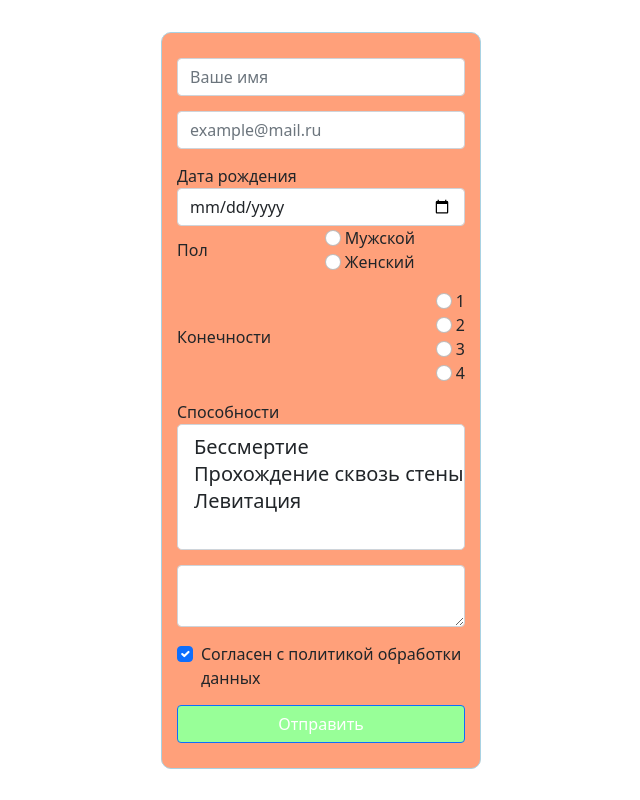
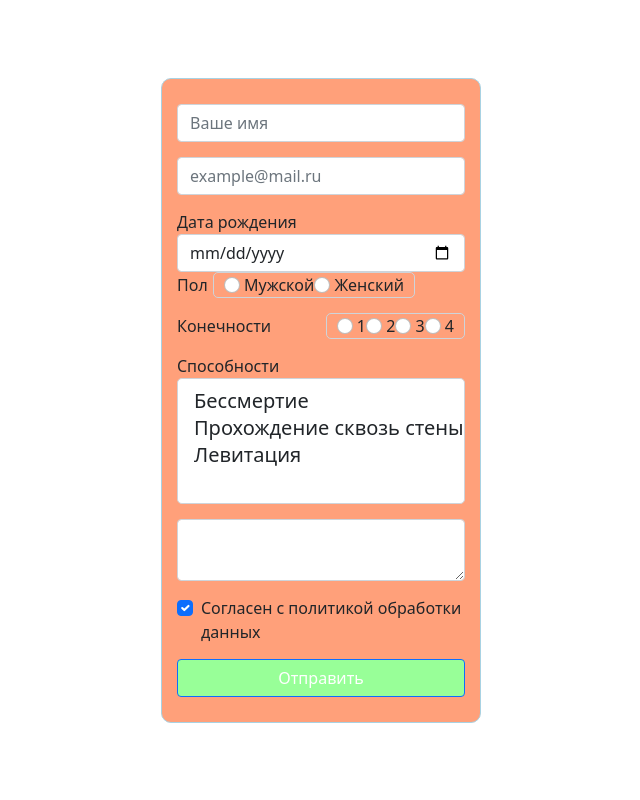
Before and after one commit to xobpuk/web, a PHP site: page /4/form.php in a window 1280 px wide. Shown: the whole page, without its empty margins (319-959 px from the left). Run offline with PHP 8.4, Linux system fonts and the light colour scheme; data that the repository does not hold is empty.

Commit message:
Update style.css

```diff
--- a/4/style.css
+++ b/4/style.css
@@ -77,3 +77,11 @@ background-color:#98ff98;
     top: 20%;
     left: 15%;
 }
+.radios {
+    display: flex;
+    justify-content: space-around;
+    align-items: center;
+    padding: 0 10px;
+    border: 1px solid #ced4da;
+    border-radius: 5px;
+}
```
